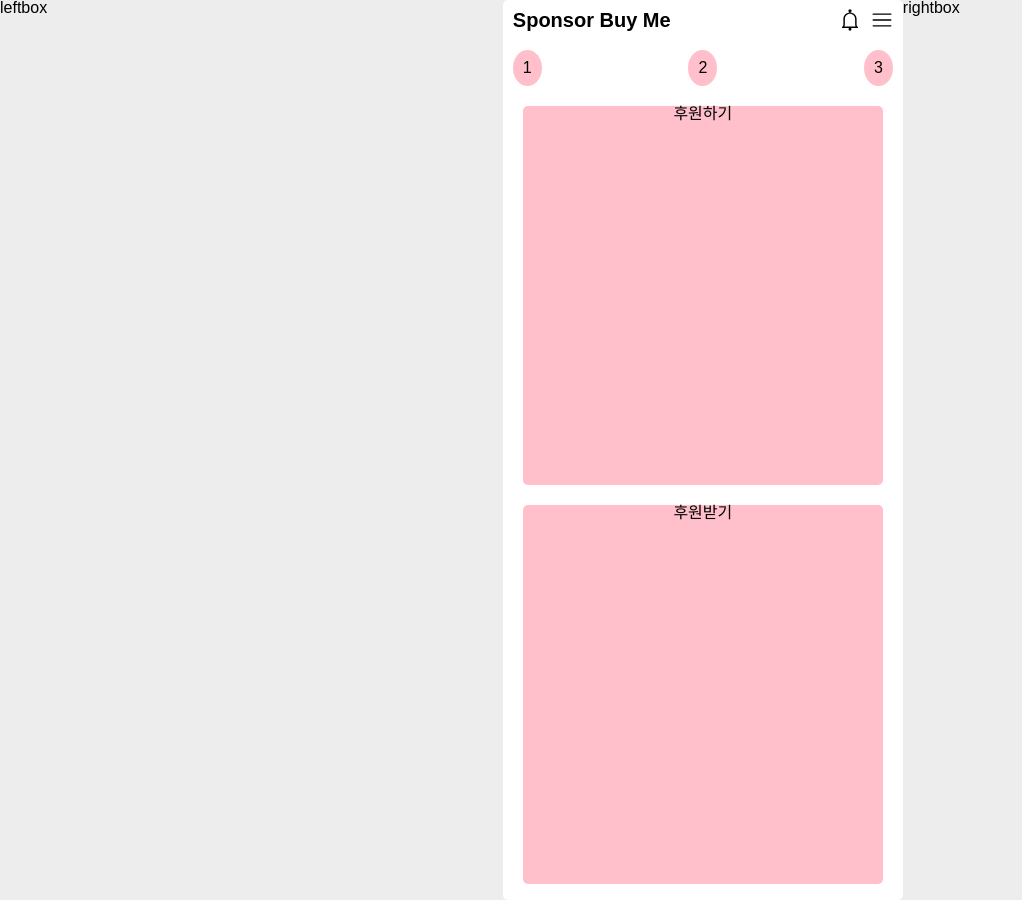
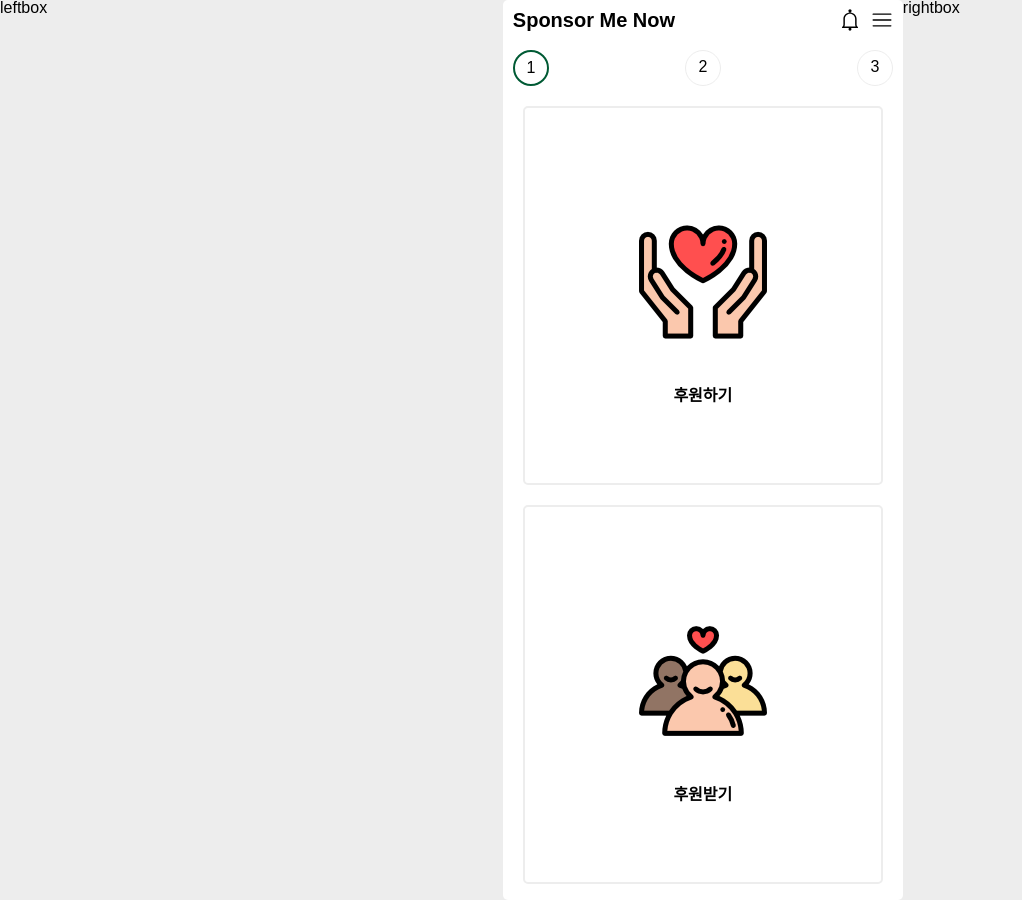
Before and after one commit to a-honey/sponsor-me-now, a React (Vite) app in the folder client/: page /register in a window 1280 px wide. Shown: the whole page, without its empty margins (0-1022 px from the left). Built offline with nearby package versions, Linux system fonts and the light colour scheme.

Commit message:
:libstick: Design: 회원가입 선택 아이콘 및 스타일링

```diff
--- a/client/src/components/layout/components/Layout.Header.tsx
+++ b/client/src/components/layout/components/Layout.Header.tsx
@@ -13,7 +13,7 @@ const Header = () => {
   return (
     <>
       <header className={styles.header}>
-        <div className={styles.logo}>Sponsor Buy Me</div>
+        <div className={styles.logo}>Sponsor Me Now</div>
         <div className={styles.icons}>
           <RxBell>알림</RxBell>
           <RxHamburgerMenu onClick={toggleIsOpenNav}>목록</RxHamburgerMenu>
--- a/client/src/pages/register/Register.tsx
+++ b/client/src/pages/register/Register.tsx
@@ -44,7 +44,10 @@ const Register = () => {
 
   return (
     <article>
-      <StepNav handleRegisterStep={handleRegisterStep} />
+      <StepNav
+        registerStep={registerStep}
+        handleRegisterStep={handleRegisterStep}
+      />
       {currentStepComponent}
     </article>
   );
--- a/client/src/pages/register/components/Register.SelectBox.tsx
+++ b/client/src/pages/register/components/Register.SelectBox.tsx
@@ -1,4 +1,5 @@
 import styles from '../styles/Register.SelectBox.module.scss';
+import logos from '../assets/logos.png';
 
 const SelectBox = ({
   isSponsor,
@@ -22,7 +23,15 @@ const SelectBox = ({
           handleNextRegisterStep();
         }}
       >
-        후원하기
+        <div
+          style={{
+            background: "url('/logos.png')",
+            width: '200px',
+            height: '200px',
+            backgroundPosition: '0px 0px',
+          }}
+        />
+        <div>후원하기</div>
       </div>
       <div
         className={
@@ -35,7 +44,15 @@ const SelectBox = ({
           handleNextRegisterStep();
         }}
       >
-        후원받기
+        <div
+          style={{
+            background: "url('/logos.png')",
+            width: '200px',
+            height: '200px',
+            backgroundPosition: '-200px 0px',
+          }}
+        />
+        <div>후원받기</div>
       </div>
     </div>
   );
--- a/client/src/pages/register/components/Register.StepNav.tsx
+++ b/client/src/pages/register/components/Register.StepNav.tsx
@@ -1,13 +1,16 @@
 import styles from '../styles/Register.StepNav.module.scss';
 
 const StepNav = ({
+  registerStep,
   handleRegisterStep,
 }: {
+  registerStep: number;
   handleRegisterStep: (num: number) => void;
 }) => {
   return (
     <nav className={styles.stepNav}>
       <div
+        className={registerStep >= 1 ? styles.active : ''}
         onClick={() => {
           handleRegisterStep(1);
         }}
@@ -15,6 +18,7 @@ const StepNav = ({
         1
       </div>
       <div
+        className={registerStep >= 2 ? styles.active : ''}
         onClick={() => {
           handleRegisterStep(2);
         }}
@@ -22,6 +26,7 @@ const StepNav = ({
         2
       </div>
       <div
+        className={registerStep === 3 ? styles.active : ''}
         onClick={() => {
           handleRegisterStep(3);
         }}
--- a/client/src/pages/register/styles/Register.SelectBox.module.scss
+++ b/client/src/pages/register/styles/Register.SelectBox.module.scss
@@ -7,12 +7,18 @@
 }
 
 .selectBox {
-  background-color: pink;
+  border: 2px solid #ededed;
   border-radius: 5px;
   cursor: pointer;
-  text-align: center;
+  display: flex;
+  flex-direction: column;
+  justify-content: center;
+  align-items: center;
+  div {
+    font-weight: 700;
+  }
   &.active,
   &:hover {
-    background-color: blue;
+    border: 3px solid #005a34;
   }
 }
--- a/client/src/pages/register/styles/Register.StepNav.module.scss
+++ b/client/src/pages/register/styles/Register.StepNav.module.scss
@@ -2,9 +2,16 @@
   display: flex;
   justify-content: space-between;
   margin-bottom: 10px;
+  border-radius: 50%;
   div {
-    background-color: pink;
-    padding: 10px;
+    border: 1px solid #ededed;
+    width: 36px;
+    height: 36px;
+    padding: 8px;
     border-radius: 50%;
+    text-align: center;
+    &.active {
+      border: 2px solid #005a34;
+    }
   }
 }
```
Also changed, not shown: client/public/logos.png (added).
